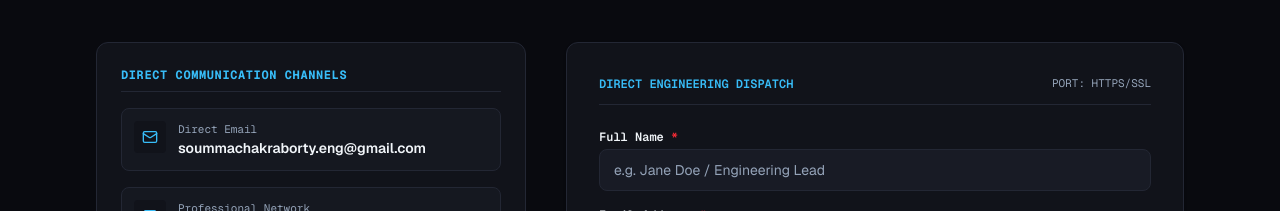
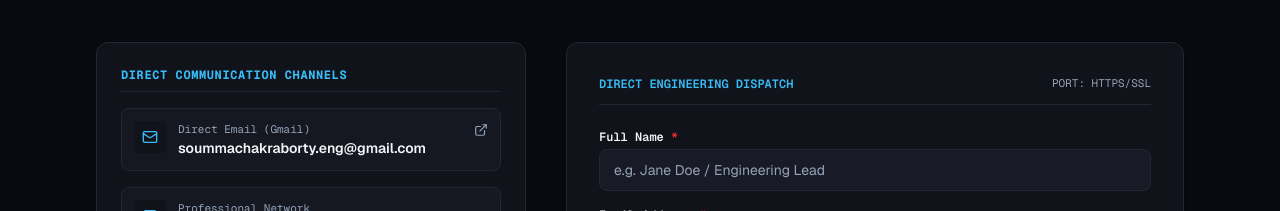
Before and after one commit to soupornoDev/portfolio-soumma, a Next.js app: page / in a window 1280 px wide. Shown: the part 10560-10771 px from the top of the page. Built offline with nearby package versions, Linux system fonts and the light colour scheme.

Commit message:
fix(contact): redirect direct email links to gmail web compose with recipient

```diff
--- a/components/layout/Footer.tsx
+++ b/components/layout/Footer.tsx
@@ -71,9 +71,11 @@ export function Footer() {
                 <LinkedinIcon className="w-4 h-4" />
               </a>
               <a
-                href={`mailto:${PORTFOLIO_DATA.personal.email}`}
+                href={`https://mail.google.com/mail/?view=cm&fs=1&to=${encodeURIComponent(PORTFOLIO_DATA.personal.email)}&su=${encodeURIComponent("Mechanical / CNC Design Inquiry - Soumma Chakraborty")}`}
+                target="_blank"
+                rel="noopener noreferrer"
                 className="w-8 h-8 rounded-md border border-[var(--surface-border)] bg-[var(--surface-muted)] flex items-center justify-center text-[var(--foreground)] hover:border-[var(--accent)] hover:text-[var(--accent)] transition-colors"
-                aria-label="Email Soumma Chakraborty"
+                aria-label="Email Soumma Chakraborty via Gmail"
               >
                 <Mail className="w-4 h-4" />
               </a>
--- a/components/sections/Contact.tsx
+++ b/components/sections/Contact.tsx
@@ -3,7 +3,7 @@ import { TechnicalBadge } from "@/components/ui/TechnicalBadge";
 import { ContactForm } from "@/components/sections/ContactForm";
 import { PORTFOLIO_DATA } from "@/lib/portfolio-data";
 import { LinkedinIcon } from "@/components/ui/Icons";
-import { Mail, MapPin, Radio } from "lucide-react";
+import { Mail, MapPin, Radio, ExternalLink } from "lucide-react";
 
 export function Contact() {
   return (
@@ -30,16 +30,21 @@ export function Contact() {
               Direct Communication Channels
             </div>
 
-            {/* Email */}
+            {/* Direct Email (Redirects to Gmail Compose) */}
             <a
-              href={`mailto:${PORTFOLIO_DATA.personal.email}`}
+              href={`https://mail.google.com/mail/?view=cm&fs=1&to=${encodeURIComponent(PORTFOLIO_DATA.personal.email)}&su=${encodeURIComponent("Mechanical / CNC Design Inquiry - Soumma Chakraborty")}`}
+              target="_blank"
+              rel="noopener noreferrer"
               className="flex items-start gap-3 p-3 rounded-lg bg-[var(--surface-muted)]/60 border border-[var(--surface-border)] hover:border-[var(--accent)] transition-colors group"
             >
               <div className="p-2 rounded bg-[var(--surface)] text-[var(--accent)]">
                 <Mail className="w-4 h-4" />
               </div>
-              <div className="flex flex-col">
-                <span className="text-[11px] font-mono text-[var(--muted-text)]">Direct Email</span>
+              <div className="flex flex-col flex-1">
+                <div className="flex items-center justify-between">
+                  <span className="text-[11px] font-mono text-[var(--muted-text)]">Direct Email (Gmail)</span>
+                  <ExternalLink className="w-3.5 h-3.5 text-[var(--muted-text)] group-hover:text-[var(--accent)] transition-colors" />
+                </div>
                 <span className="text-xs sm:text-sm font-semibold text-[var(--foreground)] group-hover:text-[var(--accent)] transition-colors break-all">
                   {PORTFOLIO_DATA.personal.email}
                 </span>
```
